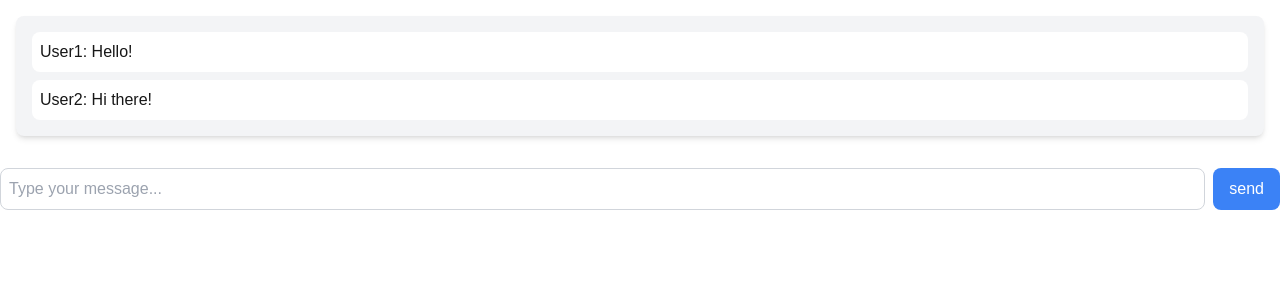
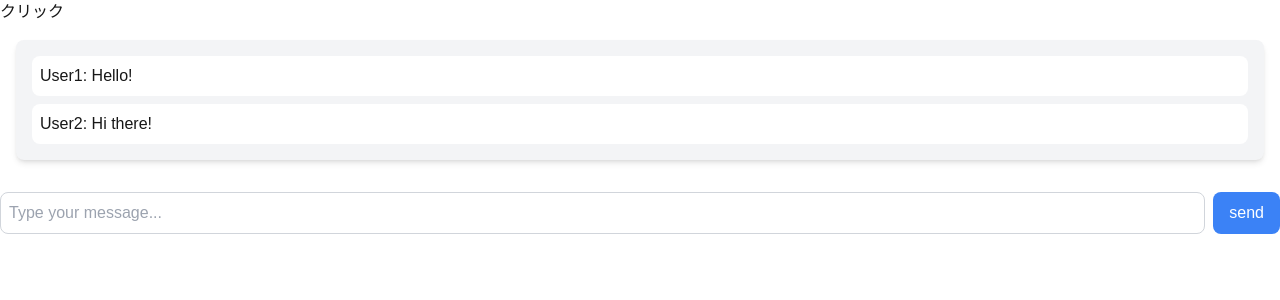
Before and after one commit to tanku3080/nextjs_for_firebase, a Next.js app: page /pages/bcp in a window 1280 px wide. Shown: the top 300 px of the page. Built offline with nearby package versions, Linux system fonts and the light colour scheme.

Commit message:
メッセージを送信することに成功

```diff
--- a/src/app/logic/db_status.ts
+++ b/src/app/logic/db_status.ts
@@ -1,15 +1,14 @@
-import { set,get,push, onValue, ref } from "firebase/database";
-import { initConfig,initApp } from "./initConfig";
+import { get,push, onValue, ref } from "firebase/database";
+import {initApp } from "./initConfig";
 
-initConfig();
-export const sendDB = (msg:string) =>{
+export const sendDB = async(msg:string) =>{
     const msgRef = dbRef('msg');
     const newMsgRef = push(msgRef);
 
     //メッセージをDBに送信する処理を入れる
-    set(newMsgRef,{
+    await push(newMsgRef,{
         msg:msg,
-        timestamp:Date.now()
+        timestamp:nowData()
     }).then(() => {
         console.log("message send");
     }).catch((e) =>{
@@ -42,3 +41,10 @@ const dbRef = (input:string) =>{
     const _ref = ref(initApp,input);
     return _ref;
 }
+
+const nowData = ()=>{
+    const dt = new Date();
+    dt.setTime(dt.getTime() + (9*60*60*1000));
+    const dtString = dt.toISOString().replace('T',' ').substring(0,19);
+    return dtString;
+}
--- /dev/null
+++ b/src/app/mod/chatLogLayout.tsx
@@ -0,0 +1,22 @@
+import { sendDB } from "../logic/db_status";
+import { initConfig } from "../logic/initConfig";
+
+initConfig();
+export default function chatLogLayout() {
+    return(
+        <>
+        <button type="submit" onClick={() => {
+            sendDB("押されて送信した");
+        }}>クリック</button>
+        <div className="flex flex-col h-full p-4">
+            <div className="flex-1 overflow-y-auto bg-gray-100 rounded-lg p-4 mb-4 shadow-md">
+                <div className="flex flex-col gap-2">
+                    {/* ここをいい感じの領域にする必要がある */}
+                    <div className="bg-white rounded-lg p-2">User1: Hello!</div>
+                    <div className="bg-white rounded-lg p-2">User2: Hi there!</div>
+                </div>
+            </div>
+        </div>
+            </>
+    )
+}
--- a/src/app/pages/bcp/page.tsx
+++ b/src/app/pages/bcp/page.tsx
@@ -1,23 +1,13 @@
 'use client'
 import {useState } from "react";
-import { initConfig } from "../../logic/initConfig";
+import chatLogLayout from "@/app/mod/chatLogLayout";
 import { sendDB } from "@/app/logic/db_status";
-
-initConfig();
 
 export default function BasicChat() {
   const [inputVal,setVal] = useState<string>('');
     return (
       <>
-      <div className="flex flex-col h-full p-4">
-       <div className="flex-1 overflow-y-auto bg-gray-100 rounded-lg p-4 mb-4 shadow-md">
-         <div className="flex flex-col gap-2">
-           {/* ここをいい感じの領域にする必要がある */}
-           <div className="bg-white rounded-lg p-2">User1: Hello!</div>
-           <div className="bg-white rounded-lg p-2">User2: Hi there!</div>
-         </div>
-       </div>
-      </div>
+      {chatLogLayout()}
       <div className="flex">
        <input
         type="text"
```
Also changed, not shown: src/app/logic/chatLogLogic.ts (added).
